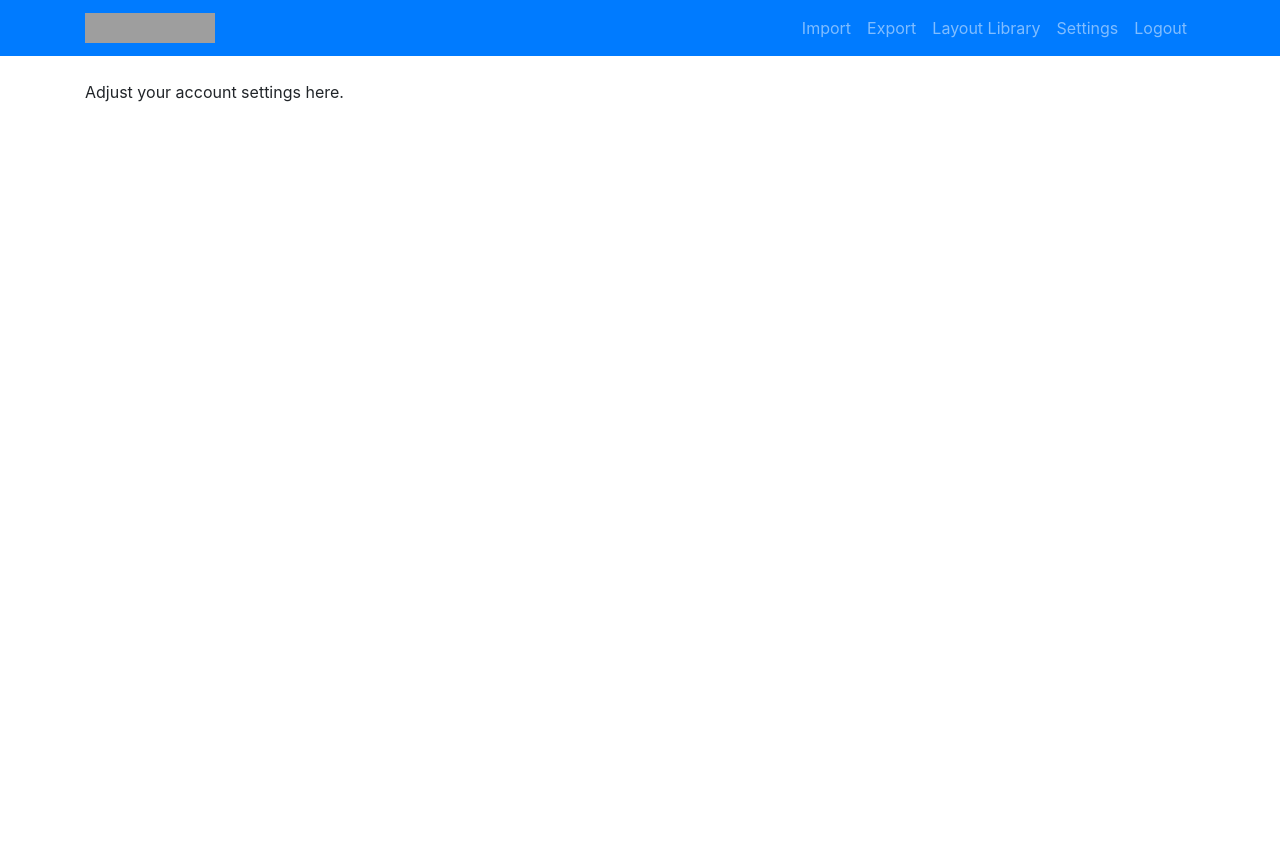
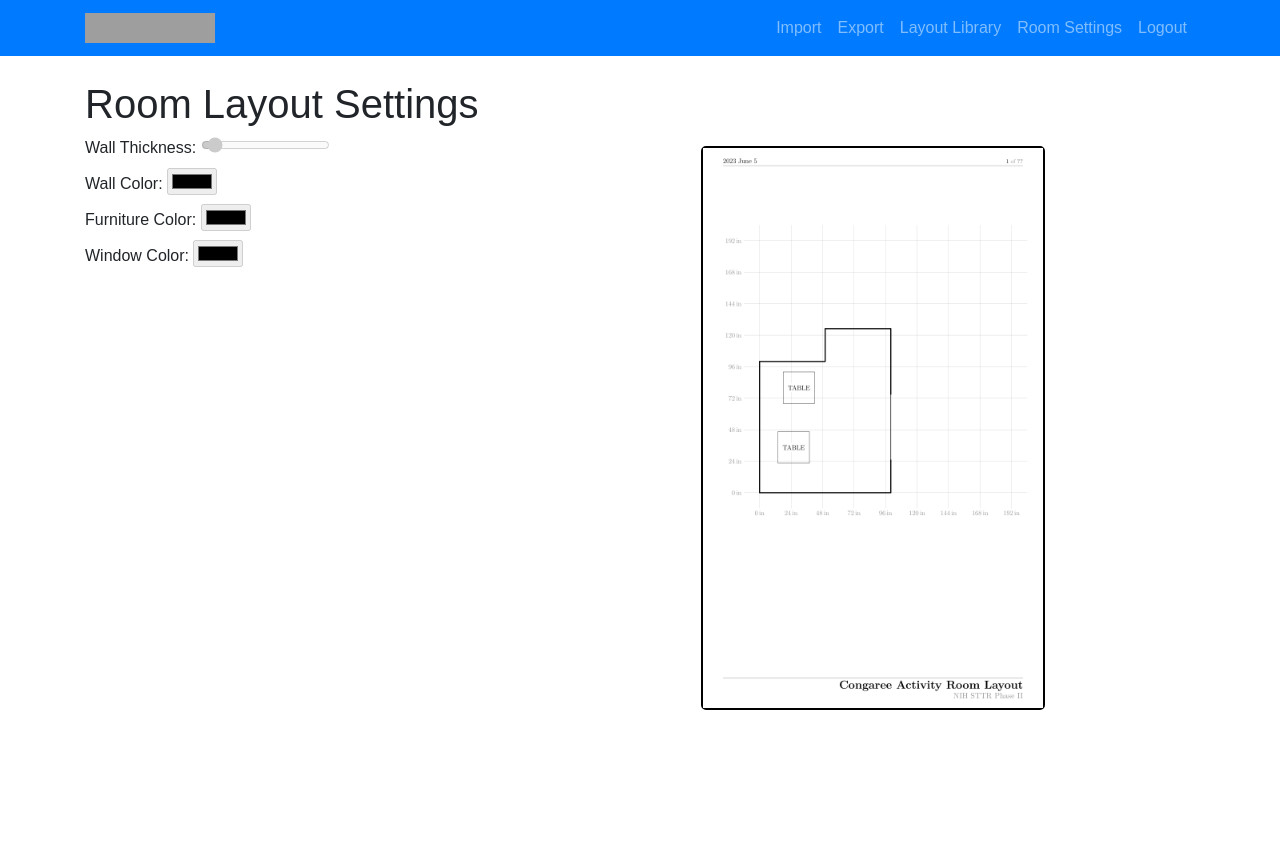
Before and after one commit to TBeetle/Room-Maker, a Django app: page /settings in a window 1280 px wide. Before the commit the page ends 102 px from the top, so only its background shows below. Run offline with Django 4.2, Linux system fonts and the light colour scheme; some libraries are stand-ins or nearby versions; grey boxes are pictures that could not be loaded.

Commit message:
making base settings page

```diff
--- a/layoutGenerator/templates/base.html
+++ b/layoutGenerator/templates/base.html
@@ -33,7 +33,7 @@
                         <a class="nav-link" href="{% url 'layout-library' %}">Layout Library</a>
                     </li>
                     <li class="nav-item">
-                        <a class="nav-link" href="{% url 'settings' %}">Settings</a>
+                        <a class="nav-link" href="{% url 'settings' %}">Room Settings</a>
                     </li>
                     <li class="nav-item">
                         <a class="nav-link" href="{% url 'logout' %}">Logout</a>
--- a/layoutGenerator/templates/settings.html
+++ b/layoutGenerator/templates/settings.html
@@ -3,5 +3,82 @@
 {% block title %} Settings {% endblock %}
 
 {% block content %}
-    <p>Adjust your account settings here.</p>
+<!DOCTYPE html>
+<html lang="en">
+<head>
+    <meta charset="UTF-8">
+    <meta name="viewport" content="width=device-width, initial-scale=1.0">
+    <title>Room Layout Settings</title>
+    <style>
+        body {
+            font-family: Arial, sans-serif;
+        }
+
+        #room {
+            width: 400px;
+            height: 300px;
+            border: 2px solid #000;
+            position: relative;
+        }
+
+        .wall, .furniture, .window {
+            position: absolute;
+        }
+
+        .wall {
+            width: 100%;
+            height: 100%;
+        }
+
+        .furniture, .window {
+            width: 50px;
+            height: 30px;
+            background-color: #ccc;
+            border: 1px solid #000;
+            text-align: center;
+            line-height: 30px;
+        }
+        .image-container {
+            display: flex;
+            justify-content: space-around;
+            position: relative;
+            margin-top: 20px;
+            float: right;
+            bottom: 150px;
+            right: 150px;
+        }
+
+        /* Style for the image wrapper */
+        .image-container div {
+            position: relative;
+            cursor: pointer;
+            border: 2px solid black; /* Border color for the image */
+            border-radius: 5px;
+        }
+
+    </style>
+</head>
+<body>
+    <h1>Room Layout Settings</h1>
+
+    <div id="settings">
+        <label for="wallThickness">Wall Thickness:</label>
+        <input type="range" id="wallThickness" min="1" max="20" value="2" disabled>
+        <br>
+        <label for="wallColor">Wall Color:</label>
+        <input type="color" id="wallColor" value="#000" disabled>
+        <br>
+        <label for="furnitureColor">Furniture Color:</label>
+        <input type="color" id="furnitureColor" value="#ccc" disabled>
+        <br>
+        <label for="windowColor">Window Color:</label>
+        <input type="color" id="windowColor" value="#ccc" disabled>
+    </div>
+    <div class="image-container">
+    <div>
+        <img id="image-viewer" img src="../uploads/images/test_picture.png" alt="Test Picture" width="340" height="560">
+    </div>
+</div>
+</body>
+</html>
 {% endblock %}
```
Also changed, not shown: layoutGenerator/db.sqlite3, layoutGenerator/uploads/images/test_picture.png (added).
